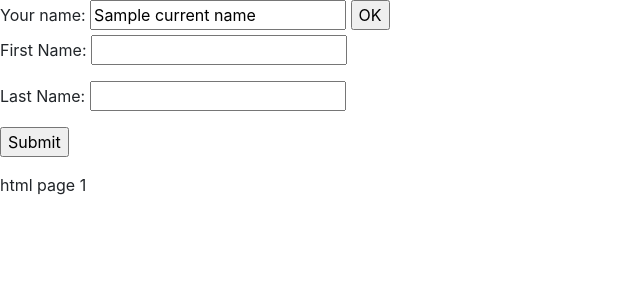
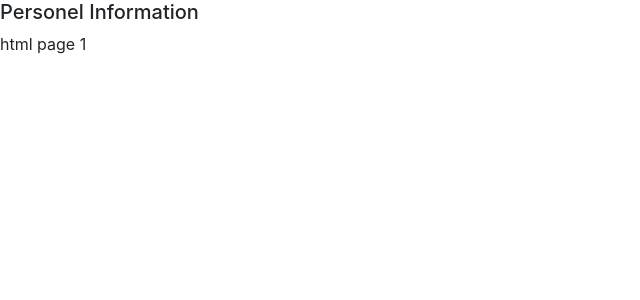
Before and after one commit to Dinithikw/TeamMicro, a Django app: template kyc_django/kyc_django/kyc/templates/kyc/home.html in a window 1280 px wide. Shown: the top 300 px of the page, without its empty margins (0-640 px from the left). Run offline with Django 3.2, Linux system fonts and the light colour scheme; the template is opened without the code that fills it: most values are stand-ins (such as "Sample title", 1, 10 or a date in 2020); some libraries are stand-ins or nearby versions.

Commit message:
Update index.html

```diff
--- a/kyc_django/kyc_django/kyc/templates/kyc/index.html
+++ b/kyc_django/kyc_django/kyc/templates/kyc/index.html
@@ -14,7 +14,14 @@
 
 
 <body>
-  <form action="/your-name/" method="post">
+  <div class="row">
+    <div class="col-md-5">
+      <form>
+        <h5>Personel Information</h5>
+      </form>
+    </div>
+  </div>
+  <!--<form action="/your-name/" method="post">
     <label for="your_name">Your name: </label>
     <input id="your_name" type="text" name="your_name" value="{{ current_name }}">
     <input type="submit" value="OK">
@@ -24,7 +31,7 @@
   <p>First Name: <input type="text" name="firstname"></p>
   <p>Last Name: <input type="text" name="lastname"></p>
   <p><input type="submit" value="Submit"></p>
-</form>
+</form>-->
 
 
     {% block content %}
```
